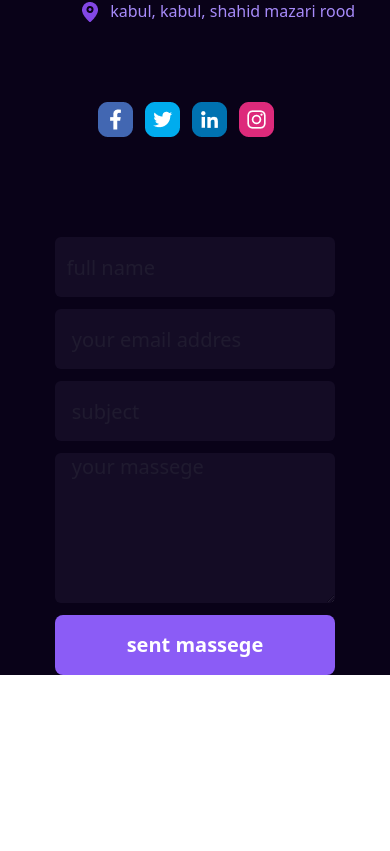
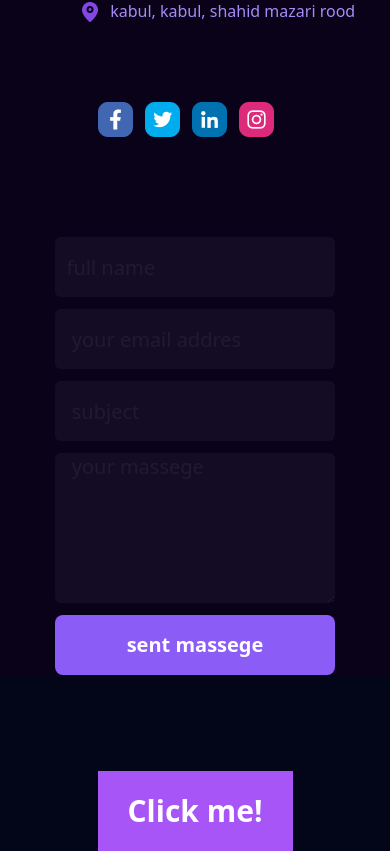
Before and after one commit to NazifaRahimy/ploygon, a React (Vite) app: page / in a window 390 px wide. Shown: the part 10786-11637 px from the top of the page. Before the commit the page ends 11461 px from the top, so only its background shows below. Built offline with nearby package versions, Linux system fonts and the light colour scheme.

Commit message:
Add Footer component with responsive design

```diff
--- a/src/App.jsx
+++ b/src/App.jsx
@@ -5,9 +5,10 @@ import Speaker from "./comm/Speaker"
 import Sponsor from "./comm/Sponsor";
 import Organizer from "./comm/Organizer";
 import Contact from "./comm/Contact";
-
+import { useState } from "react";
 
 function App() {
+  const [click ,setClick] = useState(false)
   return (
     < div className="bg-[#020618]">
         <Navbar />
@@ -17,6 +18,12 @@ function App() {
         <Sponsor />
         <Organizer />
         <Contact />
+        <br/>
+        <br/>
+        <br/>
+        <br/>
+        <button  onClick={()=>setClick(!click)}
+        className='button w-1/2 h-20 flex items-center mx-auto justify-center text-3xl font-bold duration-300 bg-purple-500 hover:bg-purple-600 text-white text-center  le'>{click ? 'be the best always' : 'Click me!'}</button>
     </div>
   )
 }
```
